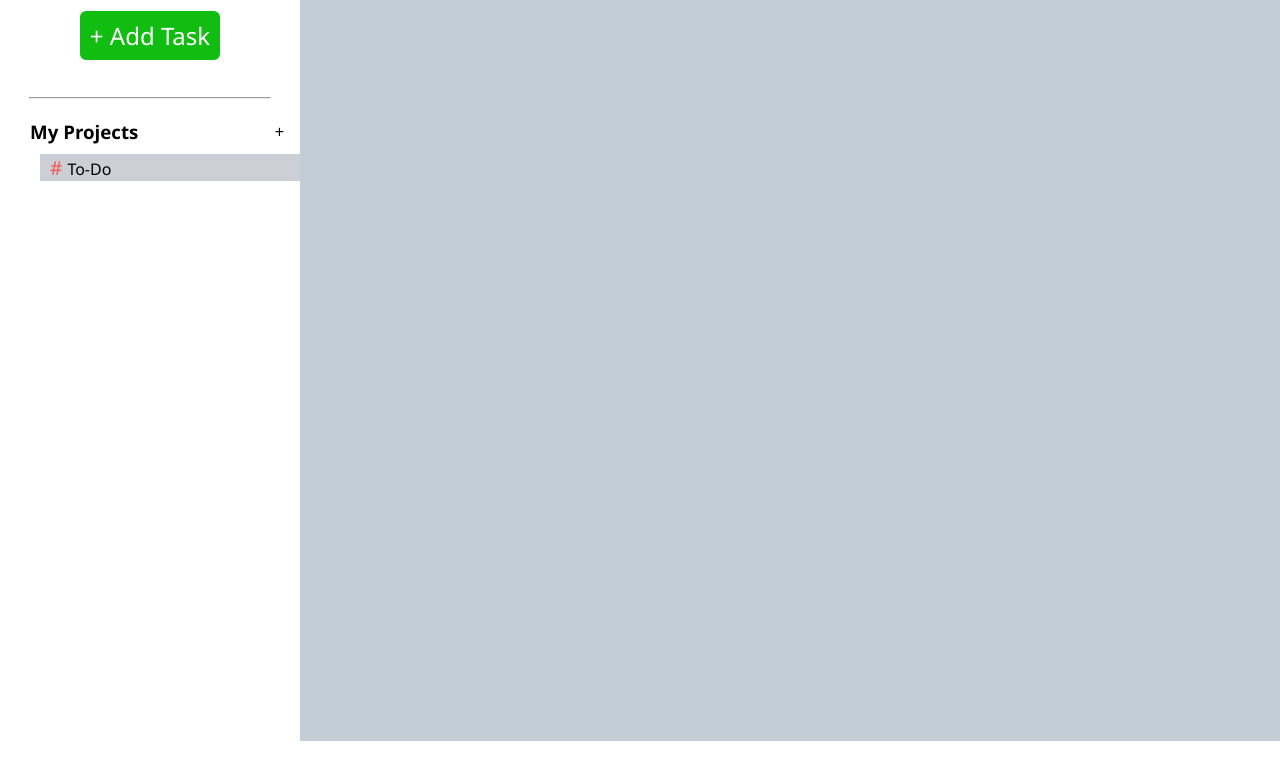
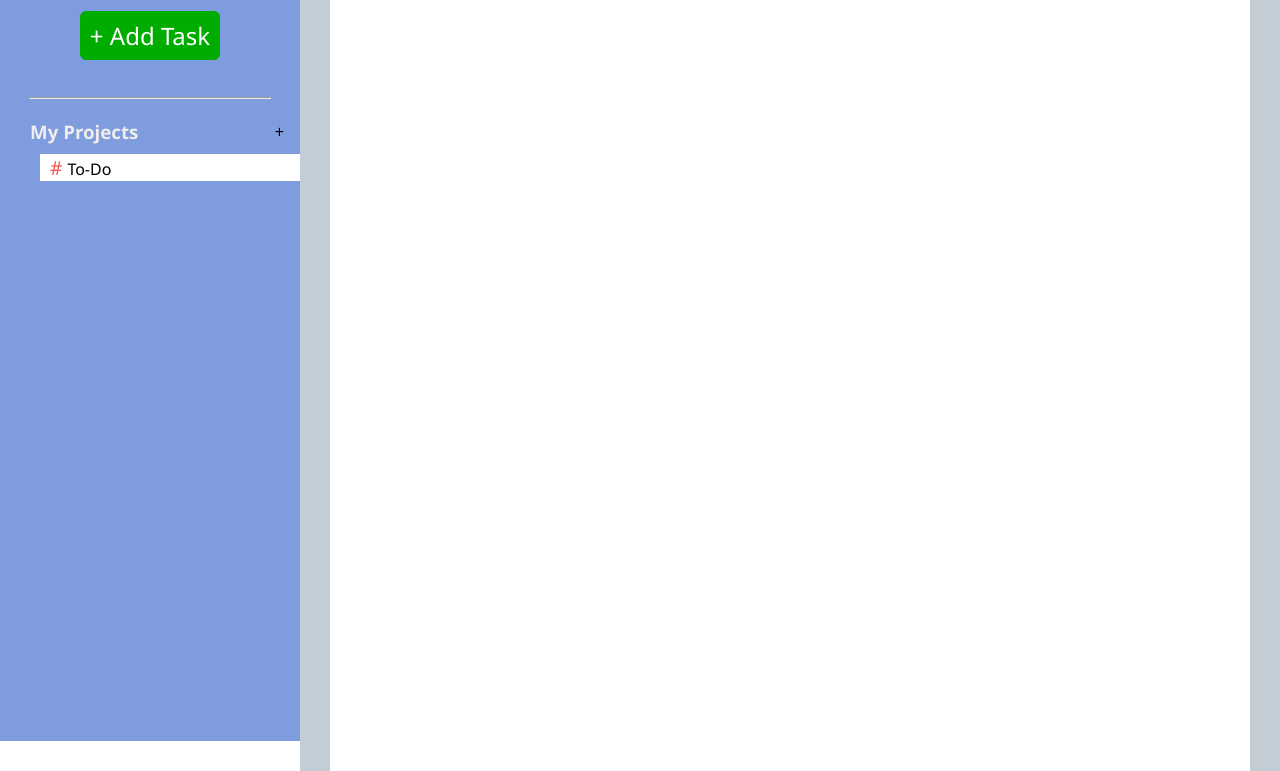
Before and after one commit to Anmol1l/to-do-list, a website built with webpack: page src/template.html in a window 1280 px wide. Shown: the part 59-830 px from the top of the page. Before the commit the page ends 800 px from the top, so only its background shows below. Built offline with nearby package versions, Linux system fonts and the light colour scheme.

Commit message:
Create canvas to render to-do(s)

```diff
--- a/src/css/style.css
+++ b/src/css/style.css
@@ -11,7 +11,11 @@ body {
 /* sidebar */
 
 #sidebar {
-    background-color: white;
+    background-color: #7f9dde;
+    height: 100vh;
+    color: #eeeded;
+    position: sticky;
+    top: 0;
     height: 100vh;
 }
 
@@ -28,17 +32,17 @@ body {
 
 .open-dialog-Btn {
     all: unset;
-    background-color: #12bd12;
+    background-color: #00ac00;
     padding: 8px 10px;
     font-size: 1.5rem;
     font-weight: 500;
     color: white;
     border-radius: 8px;
-    border: 2px solid white;
+    border: 2px solid #7f9dde;
 }
 
 .open-dialog-Btn:hover {
-    border: 2px solid rgb(14, 180, 14);
+    border: 2px solid #03a803;
 }
 
 hr {
@@ -63,13 +67,13 @@ hr {
 }
 
 .project-section-heading button {
-    background-color: white;
+    background-color: #7f9dde;
     border: none;
     font-size: 1rem;
 }
 
 .project-section-heading button:hover {
-    background-color: #c2cdd6;
+    background-color: white;
     color: #12bd12;
     border-radius: 4px;
 }
@@ -89,10 +93,10 @@ hr {
 
 .projects li::marker {
     font-size: 1.2rem;
-    color: var(--project-color,#f55656);
+    color: var(--project-color, #f55656);
 }
 
-.projects li > div {
+.projects li>div {
     display: inline-flex;
     position: relative;
 }
@@ -108,22 +112,25 @@ span#img img {
 
 .projects li:hover {
     padding: 0px 10px;
-    background-color: #6d758858;
+    background-color: white;
+    color: black;
     cursor: pointer;
 }
 
-li:hover span#img img{
+li:hover span#img img {
     visibility: visible;
 }
 
 .projects ul li.select {
     padding: 0px 10px;
-    background-color: #6d758858;
+    background-color: white;
+    color: black;
 }
 
 
 main {
     background-color: #c2cdd6;
+    /* margin-left: 400px; */
 }
 
 /* dialog */
@@ -191,3 +198,12 @@ main {
     margin: auto;
     inset: 0;
 }
+
+/* main */
+
+#main-canvas {
+    margin: 30px 30px 0px 30px;
+    background-color: white;
+    height: 100vh;
+    border-radius: 10px 10px 0px 0px;
+}
--- a/src/template.html
+++ b/src/template.html
@@ -34,7 +34,9 @@
 
     </section>
 
-    <main></main>
+    <main>
+        <div id="main-canvas"></div>
+    </main>
 
     <dialog class="add-task-dialog" closedby="any">
 
```
